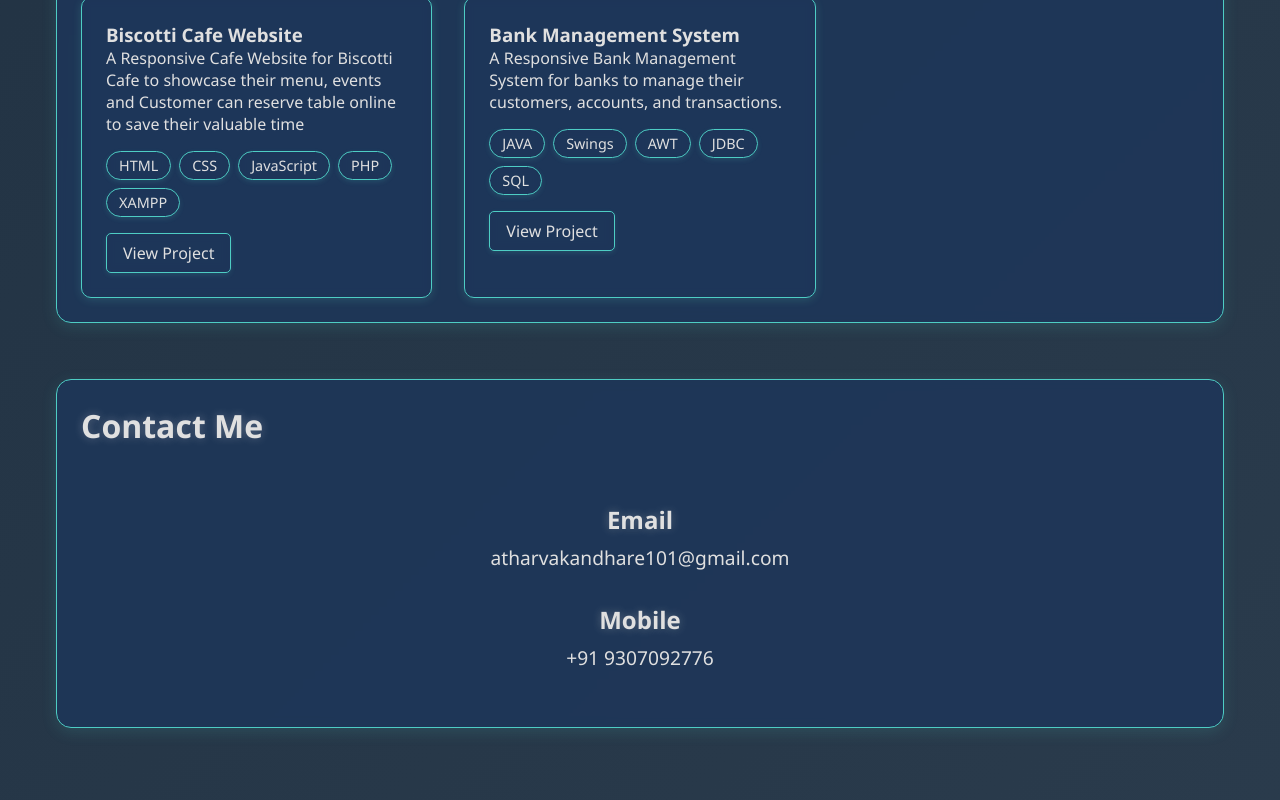
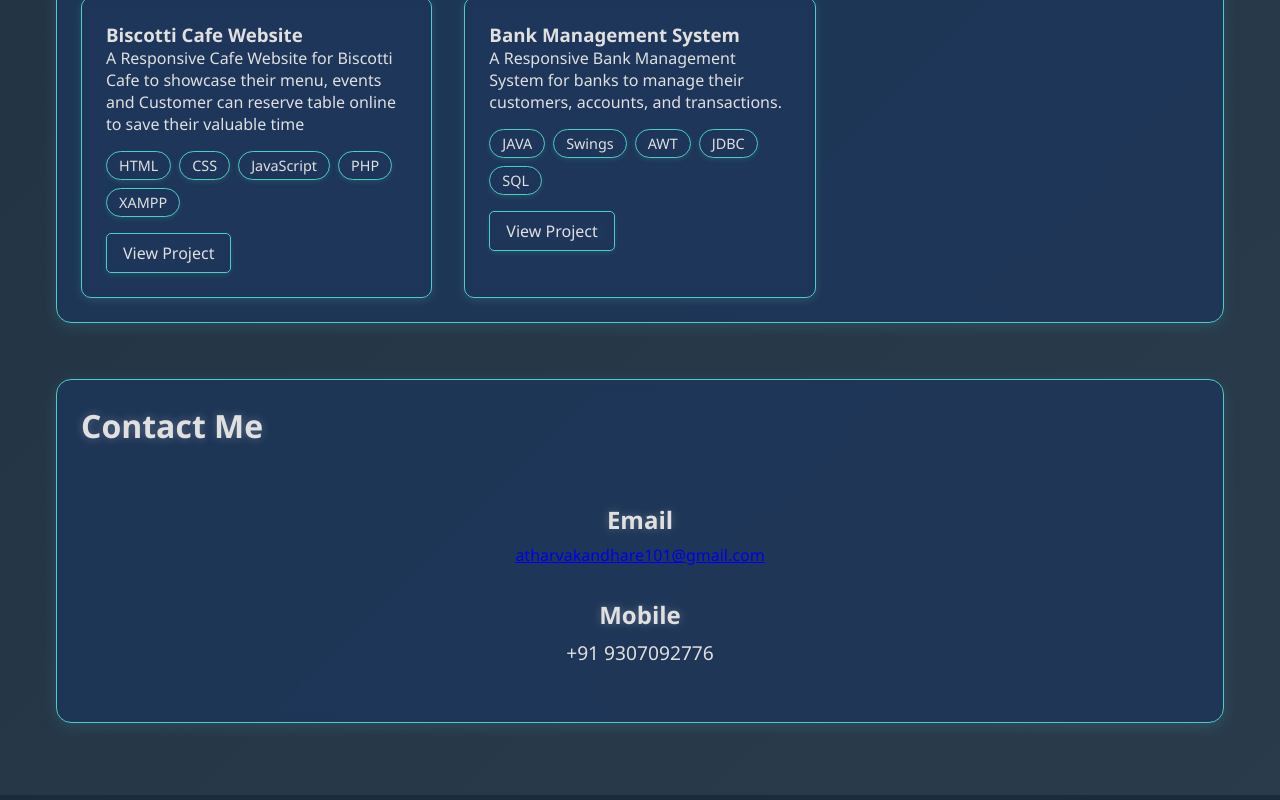
Before and after one commit to Atharvakandhare/Portfolio, a React (Create React App) app: page / in a window 1280 px wide. Shown: the part 2629-3429 px from the top of the page. Built offline with nearby package versions, Linux system fonts and the light colour scheme; a web font is replaced by a local one.

Commit message:
Updated Contact.js

```diff
--- a/src/components/Contact.js
+++ b/src/components/Contact.js
@@ -8,7 +8,9 @@ const Contact = () => {
         <div className="contact-info">
           <div className="info-item">
             <h3>Email</h3>
-            <p>atharvakandhare101@gmail.com</p>
+            <a href="mailto:atharvakandhare101@gmail.com" className="email-link">
+              atharvakandhare101@gmail.com
+            </a>
           </div>
           <div className="info-item">
             <h3>Mobile</h3>
```
